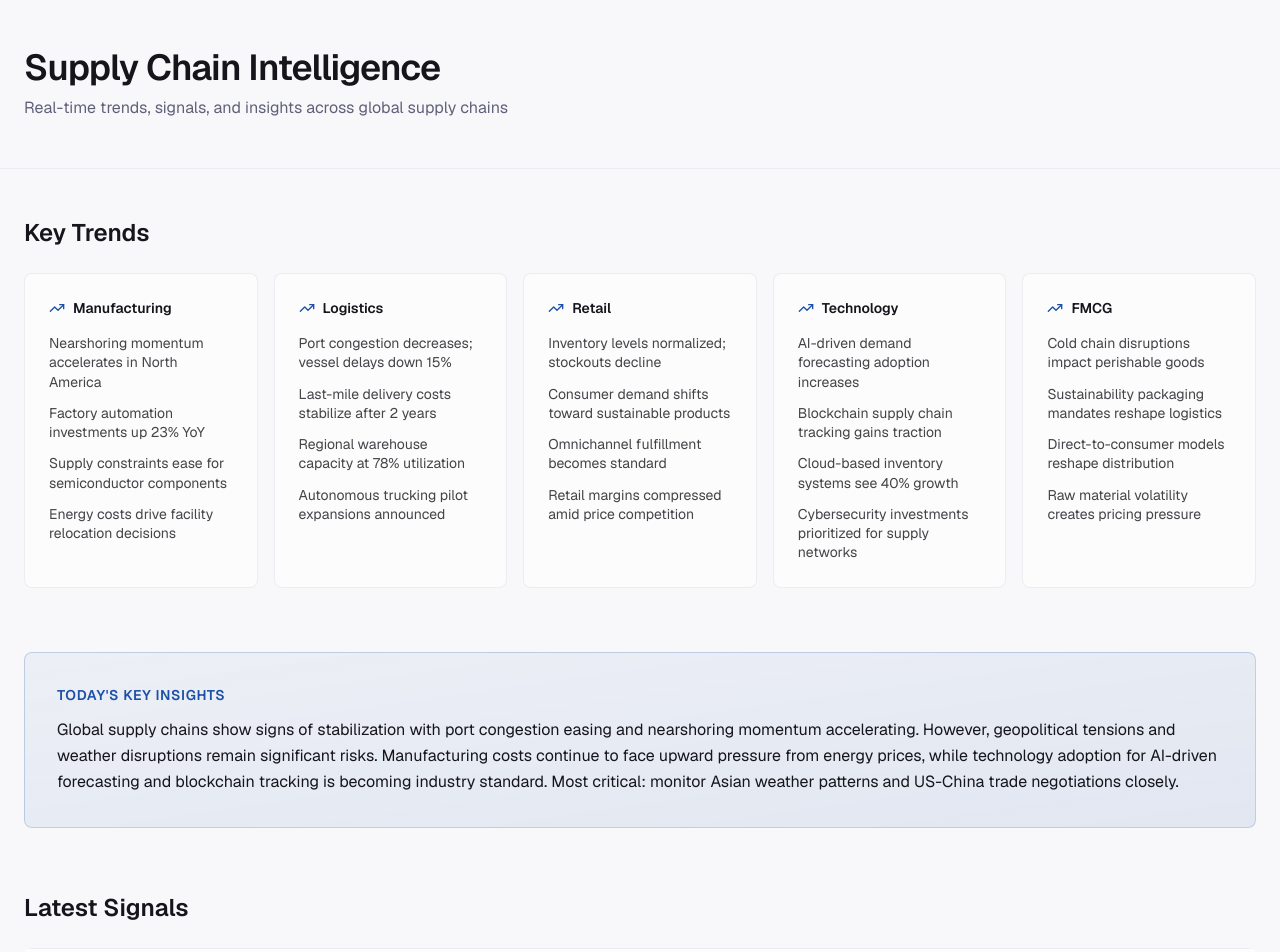
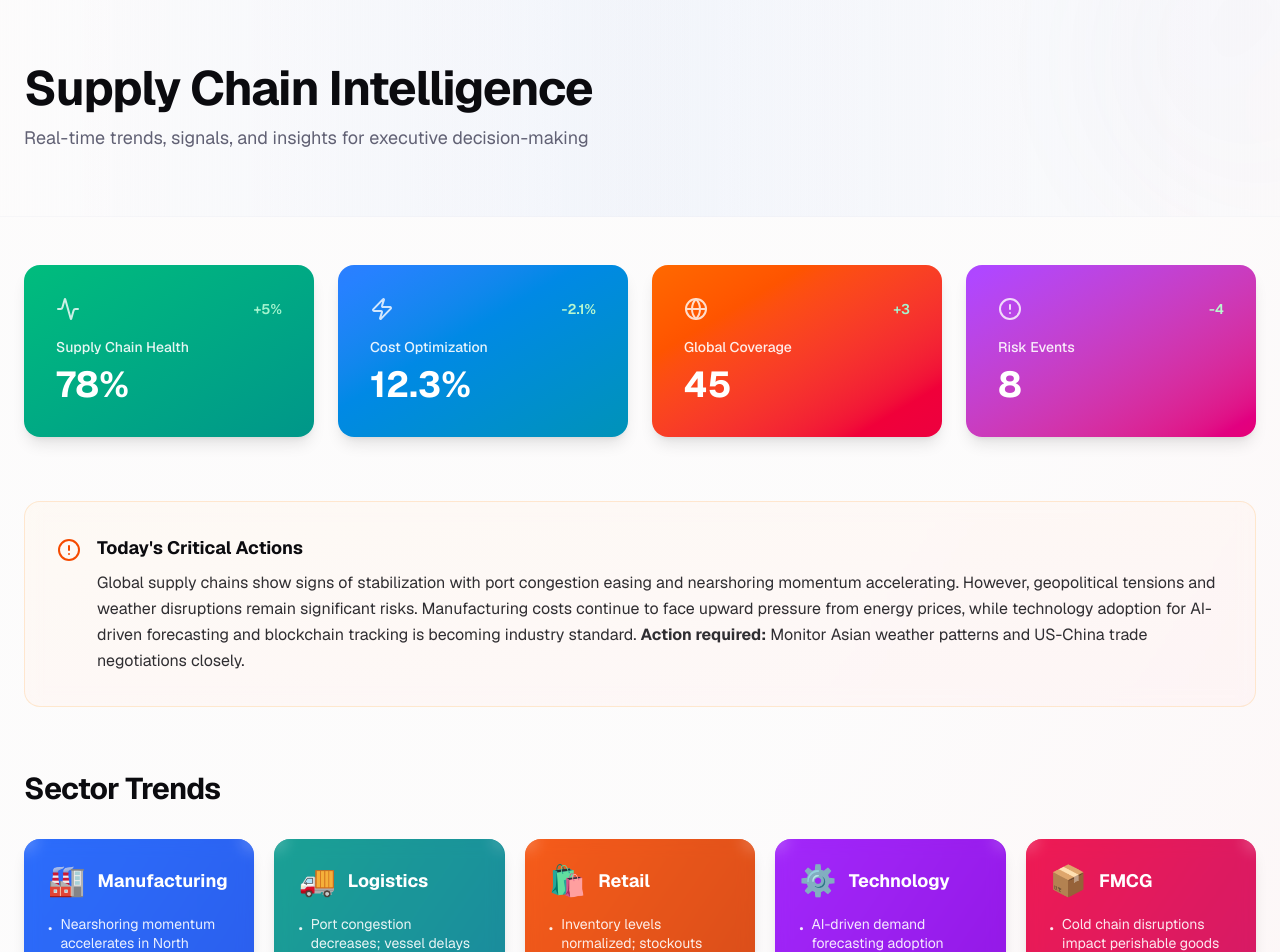
Before and after one commit to amitkumar-ai-pm/v0-scm-intelligence, a Next.js app: page / in a window 1280 px wide. Shown: the top 952 px of the page. Built offline with nearby package versions, Linux system fonts and the light colour scheme.

Commit message:
feat: redesign Supply Chain Intelligence dashboard\n\nUpdate with vibrant, executive-ready color palette and modern visual hierarchy

```diff
--- a/app/globals.css
+++ b/app/globals.css
@@ -4,74 +4,74 @@
 @custom-variant dark (&:is(.dark *));
 
 :root {
-  --background: oklch(0.98 0.002 285);
-  --foreground: oklch(0.2 0.01 285);
-  --card: oklch(0.99 0.001 285);
-  --card-foreground: oklch(0.2 0.01 285);
-  --popover: oklch(0.99 0.001 285);
-  --popover-foreground: oklch(0.2 0.01 285);
-  --primary: oklch(0.45 0.15 260);
-  --primary-foreground: oklch(0.98 0.001 285);
-  --secondary: oklch(0.92 0.01 285);
-  --secondary-foreground: oklch(0.2 0.01 285);
-  --muted: oklch(0.88 0.01 285);
-  --muted-foreground: oklch(0.5 0.04 285);
-  --accent: oklch(0.35 0.12 200);
-  --accent-foreground: oklch(0.98 0.001 285);
-  --destructive: oklch(0.577 0.245 27.325);
-  --destructive-foreground: oklch(0.577 0.245 27.325);
-  --border: oklch(0.91 0.01 285);
-  --input: oklch(0.95 0.01 285);
-  --ring: oklch(0.45 0.15 260);
-  --chart-1: oklch(0.45 0.15 260);
-  --chart-2: oklch(0.35 0.12 200);
-  --chart-3: oklch(0.55 0.08 270);
-  --chart-4: oklch(0.65 0.1 250);
-  --chart-5: oklch(0.5 0.12 220);
-  --radius: 0.5rem;
-  --sidebar: oklch(0.98 0.002 285);
-  --sidebar-foreground: oklch(0.2 0.01 285);
-  --sidebar-primary: oklch(0.45 0.15 260);
-  --sidebar-primary-foreground: oklch(0.98 0.001 285);
-  --sidebar-accent: oklch(0.92 0.01 285);
-  --sidebar-accent-foreground: oklch(0.2 0.01 285);
-  --sidebar-border: oklch(0.91 0.01 285);
-  --sidebar-ring: oklch(0.45 0.15 260);
+  --background: oklch(0.99 0.001 0);
+  --foreground: oklch(0.15 0.01 285);
+  --card: oklch(1 0.001 0);
+  --card-foreground: oklch(0.15 0.01 285);
+  --popover: oklch(1 0.001 0);
+  --popover-foreground: oklch(0.15 0.01 285);
+  --primary: oklch(0.58 0.18 260);
+  --primary-foreground: oklch(1 0 0);
+  --secondary: oklch(0.94 0.01 0);
+  --secondary-foreground: oklch(0.15 0.01 285);
+  --muted: oklch(0.87 0.02 285);
+  --muted-foreground: oklch(0.5 0.03 285);
+  --accent: oklch(0.65 0.2 20);
+  --accent-foreground: oklch(1 0 0);
+  --destructive: oklch(0.62 0.22 25);
+  --destructive-foreground: oklch(1 0 0);
+  --border: oklch(0.93 0.01 285);
+  --input: oklch(0.96 0.01 285);
+  --ring: oklch(0.58 0.18 260);
+  --chart-1: oklch(0.58 0.18 260);
+  --chart-2: oklch(0.65 0.2 20);
+  --chart-3: oklch(0.52 0.15 140);
+  --chart-4: oklch(0.7 0.12 70);
+  --chart-5: oklch(0.6 0.16 310);
+  --radius: 0.75rem;
+  --sidebar: oklch(0.99 0.001 0);
+  --sidebar-foreground: oklch(0.15 0.01 285);
+  --sidebar-primary: oklch(0.58 0.18 260);
+  --sidebar-primary-foreground: oklch(1 0 0);
+  --sidebar-accent: oklch(0.94 0.01 0);
+  --sidebar-accent-foreground: oklch(0.15 0.01 285);
+  --sidebar-border: oklch(0.93 0.01 285);
+  --sidebar-ring: oklch(0.58 0.18 260);
 }
 
 .dark {
-  --background: oklch(0.12 0.01 285);
-  --foreground: oklch(0.94 0.01 285);
-  --card: oklch(0.16 0.01 285);
-  --card-foreground: oklch(0.94 0.01 285);
-  --popover: oklch(0.16 0.01 285);
-  --popover-foreground: oklch(0.94 0.01 285);
-  --primary: oklch(0.62 0.15 260);
-  --primary-foreground: oklch(0.12 0.01 285);
-  --secondary: oklch(0.25 0.01 285);
-  --secondary-foreground: oklch(0.94 0.01 285);
-  --muted: oklch(0.3 0.01 285);
-  --muted-foreground: oklch(0.6 0.03 285);
-  --accent: oklch(0.68 0.12 200);
-  --accent-foreground: oklch(0.12 0.01 285);
-  --destructive: oklch(0.396 0.141 25.723);
-  --destructive-foreground: oklch(0.637 0.237 25.331);
-  --border: oklch(0.25 0.01 285);
-  --input: oklch(0.2 0.01 285);
-  --ring: oklch(0.62 0.15 260);
-  --chart-1: oklch(0.62 0.15 260);
-  --chart-2: oklch(0.68 0.12 200);
-  --chart-3: oklch(0.7 0.1 270);
-  --chart-4: oklch(0.75 0.12 250);
-  --chart-5: oklch(0.65 0.13 220);
-  --sidebar: oklch(0.12 0.01 285);
-  --sidebar-foreground: oklch(0.94 0.01 285);
-  --sidebar-primary: oklch(0.62 0.15 260);
-  --sidebar-primary-foreground: oklch(0.12 0.01 285);
-  --sidebar-accent: oklch(0.25 0.01 285);
-  --sidebar-accent-foreground: oklch(0.94 0.01 285);
-  --sidebar-border: oklch(0.25 0.01 285);
-  --sidebar-ring: oklch(0.62 0.15 260);
+  --background: oklch(0.11 0.01 285);
+  --foreground: oklch(0.95 0.01 0);
+  --card: oklch(0.15 0.01 285);
+  --card-foreground: oklch(0.95 0.01 0);
+  --popover: oklch(0.15 0.01 285);
+  --popover-foreground: oklch(0.95 0.01 0);
+  --primary: oklch(0.68 0.18 260);
+  --primary-foreground: oklch(0.11 0.01 285);
+  --secondary: oklch(0.22 0.01 285);
+  --secondary-foreground: oklch(0.95 0.01 0);
+  --muted: oklch(0.28 0.01 285);
+  --muted-foreground: oklch(0.62 0.02 285);
+  --accent: oklch(0.75 0.2 20);
+  --accent-foreground: oklch(0.11 0.01 285);
+  --destructive: oklch(0.68 0.22 25);
+  --destructive-foreground: oklch(0.11 0.01 285);
+  --border: oklch(0.22 0.01 285);
+  --input: oklch(0.18 0.01 285);
+  --ring: oklch(0.68 0.18 260);
+  --chart-1: oklch(0.68 0.18 260);
+  --chart-2: oklch(0.75 0.2 20);
+  --chart-3: oklch(0.62 0.15 140);
+  --chart-4: oklch(0.8 0.12 70);
+  --chart-5: oklch(0.7 0.16 310);
+  --sidebar: oklch(0.11 0.01 285);
+  --sidebar-foreground: oklch(0.95 0.01 0);
+  --sidebar-primary: oklch(0.68 0.18 260);
+  --sidebar-primary-foreground: oklch(0.11 0.01 285);
+  --sidebar-accent: oklch(0.22 0.01 285);
+  --sidebar-accent-foreground: oklch(0.95 0.01 0);
+  --sidebar-border: oklch(0.22 0.01 285);
+  --sidebar-ring: oklch(0.68 0.18 260);
 }
 
 @theme inline {
--- a/app/page.tsx
+++ b/app/page.tsx
@@ -1,16 +1,25 @@
 'use client'
 
 import { useState } from 'react'
-import { ChevronDown, Send, TrendingUp } from 'lucide-react'
+import { ChevronDown, Send, TrendingUp, AlertCircle, Activity, Zap, Globe } from 'lucide-react'
 
 const Page = () => {
   const [expandedNews, setExpandedNews] = useState<string | null>(null)
   const [chatInput, setChatInput] = useState('')
 
+  const kpiMetrics = [
+    { label: 'Supply Chain Health', value: '78%', trend: '+5%', color: 'bg-gradient-to-br from-emerald-500 to-teal-600', icon: Activity },
+    { label: 'Cost Optimization', value: '12.3%', trend: '-2.1%', color: 'bg-gradient-to-br from-blue-500 to-cyan-600', icon: Zap },
+    { label: 'Global Coverage', value: '45', trend: '+3', color: 'bg-gradient-to-br from-orange-500 to-rose-600', icon: Globe },
+    { label: 'Risk Events', value: '8', trend: '-4', color: 'bg-gradient-to-br from-purple-500 to-pink-600', icon: AlertCircle },
+  ]
+
   const trends = [
     {
       id: 'manufacturing',
       title: 'Manufacturing',
+      color: 'from-blue-600 to-blue-700',
+      icon: '🏭',
       items: [
         'Nearshoring momentum accelerates in North America',
         'Factory automation investments up 23% YoY',
@@ -21,6 +30,8 @@ const Page = () => {
     {
       id: 'logistics',
       title: 'Logistics',
+      color: 'from-teal-600 to-cyan-700',
+      icon: '🚚',
       items: [
         'Port congestion decreases; vessel delays down 15%',
         'Last-mile delivery costs stabilize after 2 years',
@@ -31,6 +42,8 @@ const Page = () => {
     {
       id: 'retail',
       title: 'Retail',
+      color: 'from-orange-600 to-orange-700',
+      icon: '🛍️',
       items: [
         'Inventory levels normalized; stockouts decline',
         'Consumer demand shifts toward sustainable products',
@@ -41,6 +54,8 @@ const Page = () => {
     {
       id: 'technology',
       title: 'Technology',
+      color: 'from-purple-600 to-purple-700',
+      icon: '⚙️',
       items: [
         'AI-driven demand forecasting adoption increases',
         'Blockchain supply chain tracking gains traction',
@@ -51,6 +66,8 @@ const Page = () => {
     {
       id: 'fmcg',
       title: 'FMCG',
+      color: 'from-rose-600 to-pink-700',
+      icon: '📦',
       items: [
         'Cold chain disruptions impact perishable goods',
         'Sustainability packaging mandates reshape logistics',
@@ -119,75 +136,122 @@ const Page = () => {
   }
 
   return (
-    <div className="min-h-screen bg-background text-foreground">
-      {/* Header Section */}
-      <header className="border-b border-border/50 bg-background">
-        <div className="mx-auto max-w-7xl px-6 py-12">
-          <h1 className="text-4xl font-semibold tracking-tight">Supply Chain Intelligence</h1>
-          <p className="mt-2 text-base text-muted-foreground">
-            Real-time trends, signals, and insights across global supply chains
-          </p>
+    <div className="min-h-screen bg-gradient-to-br from-background via-background to-accent/5 text-foreground">
+      {/* Premium Header */}
+      <header className="relative overflow-hidden border-b border-border/30 bg-gradient-to-r from-background via-primary/5 to-background">
+        <div className="absolute inset-0 opacity-20">
+          <div className="absolute -right-48 -top-32 h-96 w-96 rounded-full bg-gradient-to-br from-primary/20 to-accent/10 blur-3xl"></div>
+        </div>
+        <div className="relative mx-auto max-w-7xl px-6 py-16">
+          <div className="flex items-baseline justify-between">
+            <div>
+              <h1 className="text-5xl font-bold tracking-tight text-foreground">Supply Chain Intelligence</h1>
+              <p className="mt-3 text-lg text-muted-foreground">
+                Real-time trends, signals, and insights for executive decision-making
+              </p>
+            </div>
+          </div>
         </div>
       </header>
 
       <main className="mx-auto max-w-7xl px-6 py-12">
+        {/* KPI Metrics Section */}
+        <section className="mb-16">
+          <div className="grid gap-6 md:grid-cols-2 lg:grid-cols-4">
+            {kpiMetrics.map((metric) => {
+              const Icon = metric.icon
+              return (
+                <div
+                  key={metric.label}
+                  className={`${metric.color} rounded-xl p-8 text-white shadow-lg transition-all hover:shadow-xl hover:scale-105`}
+                >
+                  <div className="flex items-center justify-between mb-4">
+                    <Icon className="h-6 w-6 opacity-80" />
+                    <span className={`text-sm font-semibold ${metric.trend.startsWith('+') ? 'text-emerald-200' : 'text-green-200'}`}>
+                      {metric.trend}
+                    </span>
+                  </div>
+                  <p className="text-sm font-medium opacity-90">{metric.label}</p>
+                  <p className="mt-2 text-4xl font-bold">{metric.value}</p>
+                </div>
+              )
+            })}
+          </div>
+        </section>
+
+        {/* Key Insights Alert Box */}
+        <section className="mb-16">
+          <div className="rounded-xl border border-orange-200/50 bg-gradient-to-br from-orange-50/50 to-rose-50/50 p-8 backdrop-blur-sm">
+            <div className="flex gap-4">
+              <AlertCircle className="h-6 w-6 flex-shrink-0 text-orange-600 mt-1" />
+              <div>
+                <h3 className="mb-2 text-lg font-bold text-foreground">Today's Critical Actions</h3>
+                <p className="leading-relaxed text-foreground/85">
+                  Global supply chains show signs of stabilization with port congestion easing and nearshoring momentum accelerating. However, geopolitical tensions and weather disruptions remain significant risks. Manufacturing costs continue to face upward pressure from energy prices, while technology adoption for AI-driven forecasting and blockchain tracking is becoming industry standard. <strong>Action required:</strong> Monitor Asian weather patterns and US-China trade negotiations closely.
+                </p>
+              </div>
+            </div>
+          </div>
+        </section>
+
         {/* Key Trends Section */}
         <section className="mb-16">
-          <h2 className="mb-6 text-2xl font-semibold">Key Trends</h2>
-          <div className="grid gap-4 md:grid-cols-2 lg:grid-cols-5">
+          <h2 className="mb-8 text-3xl font-bold tracking-tight text-foreground">Sector Trends</h2>
+          <div className="grid gap-5 md:grid-cols-2 lg:grid-cols-5">
             {trends.map((trend) => (
-              <div key={trend.id} className="rounded-lg border border-border/50 bg-card p-6 transition-shadow hover:shadow-md">
-                <h3 className="mb-4 flex items-center gap-2 text-sm font-semibold">
-                  <TrendingUp className="h-4 w-4 text-primary" />
-                  {trend.title}
-                </h3>
-                <ul className="space-y-3">
-                  {trend.items.map((item, idx) => (
-                    <li key={idx} className="text-sm leading-snug text-foreground/80">
-                      {item}
-                    </li>
-                  ))}
-                </ul>
+              <div
+                key={trend.id}
+                className={`group rounded-xl bg-gradient-to-br ${trend.color} p-0 shadow-lg transition-all hover:shadow-2xl hover:-translate-y-1`}
+              >
+                <div className="rounded-xl bg-white/10 backdrop-blur-sm p-6 h-full">
+                  <div className="flex items-center gap-3 mb-4">
+                    <span className="text-3xl">{trend.icon}</span>
+                    <h3 className="font-bold text-white text-lg">{trend.title}</h3>
+                  </div>
+                  <ul className="space-y-2">
+                    {trend.items.map((item, idx) => (
+                      <li key={idx} className="text-sm leading-snug text-white/90 flex gap-2">
+                        <span className="flex-shrink-0 mt-1">•</span>
+                        <span>{item}</span>
+                      </li>
+                    ))}
+                  </ul>
+                </div>
               </div>
             ))}
           </div>
         </section>
 
-        {/* Insight Summary Section */}
-        <section className="mb-16">
-          <div className="rounded-lg border border-primary/20 bg-gradient-to-br from-primary/5 to-primary/10 p-8">
-            <h3 className="mb-3 text-sm font-semibold uppercase tracking-wider text-primary">Today's Key Insights</h3>
-            <p className="leading-relaxed text-foreground">
-              Global supply chains show signs of stabilization with port congestion easing and nearshoring momentum accelerating. However, geopolitical tensions and weather disruptions remain significant risks. Manufacturing costs continue to face upward pressure from energy prices, while technology adoption for AI-driven forecasting and blockchain tracking is becoming industry standard. Most critical: monitor Asian weather patterns and US-China trade negotiations closely.
-            </p>
-          </div>
-        </section>
-
         {/* Latest Signals Section */}
         <section className="mb-16">
-          <h2 className="mb-6 text-2xl font-semibold">Latest Signals</h2>
+          <h2 className="mb-8 text-3xl font-bold tracking-tight text-foreground">Latest Signals</h2>
           <div className="space-y-3">
             {newsCategories.map((category) => (
-              <div key={category.id} className="rounded-lg border border-border/50">
+              <div key={category.id} className="rounded-xl border border-border/30 overflow-hidden backdrop-blur-sm bg-card/50 hover:bg-card/70 transition-colors">
                 <button
                   onClick={() => toggleNews(category.id)}
-                  className="flex w-full items-center justify-between bg-card px-6 py-4 text-left hover:bg-card/80 transition-colors"
+                  className="flex w-full items-center justify-between px-6 py-4 text-left"
                 >
-                  <h3 className="font-semibold text-foreground">{category.title}</h3>
+                  <div className="flex items-center gap-3">
+                    <div className="h-2 w-2 rounded-full bg-primary"></div>
+                    <h3 className="font-bold text-lg text-foreground">{category.title}</h3>
+                  </div>
                   <ChevronDown
-                    className={`h-5 w-5 text-muted-foreground transition-transform ${
+                    className={`h-5 w-5 text-muted-foreground transition-transform duration-300 ${
                       expandedNews === category.id ? 'rotate-180' : ''
                     }`}
                   />
                 </button>
                 {expandedNews === category.id && (
-                  <div className="border-t border-border/50 bg-background/50 p-6">
+                  <div className="border-t border-border/20 bg-gradient-to-b from-foreground/2 to-transparent p-6">
                     <ul className="space-y-4">
                       {category.news.map((item, idx) => (
-                        <li key={idx} className="space-y-1">
-                          <p className="font-medium text-foreground text-sm leading-snug">{item.headline}</p>
-                          <p className="text-xs text-muted-foreground">
-                            {item.source} • {item.date}
+                        <li key={idx} className="space-y-1.5 pb-4 border-b border-border/10 last:border-0 last:pb-0">
+                          <p className="font-semibold text-foreground text-sm leading-snug">{item.headline}</p>
+                          <p className="text-xs text-muted-foreground flex gap-2">
+                            <span className="font-medium text-primary">{item.source}</span>
+                            <span>•</span>
+                            <span>{item.date}</span>
                           </p>
                         </li>
                       ))}
@@ -201,22 +265,22 @@ const Page = () => {
 
         {/* Chat Section */}
         <section>
-          <h2 className="mb-6 text-2xl font-semibold">Ask About Supply Chain Trends</h2>
-          <div className="rounded-lg border border-border/50 bg-card p-6">
+          <h2 className="mb-8 text-3xl font-bold tracking-tight text-foreground">Ask Supply Chain AI</h2>
+          <div className="rounded-xl border border-border/30 bg-gradient-to-br from-card to-card/50 p-8 backdrop-blur-sm shadow-lg">
             <form onSubmit={handleChatSubmit} className="flex gap-3">
               <input
                 type="text"
                 value={chatInput}
                 onChange={(e) => setChatInput(e.target.value)}
-                placeholder="Ask anything about supply chain trends or news..."
-                className="flex-1 rounded-lg border border-border/50 bg-background px-4 py-3 text-sm placeholder-muted-foreground focus:outline-none focus:ring-2 focus:ring-primary/50 transition-all"
+                placeholder="Ask anything about supply chain trends, risks, or opportunities..."
+                className="flex-1 rounded-lg border border-border/50 bg-background/50 px-5 py-4 text-sm placeholder-muted-foreground focus:outline-none focus:ring-2 focus:ring-primary focus:border-transparent transition-all backdrop-blur-sm"
               />
               <button
                 type="submit"
-                className="rounded-lg bg-primary px-4 py-3 text-primary-foreground hover:bg-primary/90 transition-colors flex items-center gap-2 text-sm font-medium"
+                className="rounded-lg bg-gradient-to-r from-primary to-accent px-6 py-4 text-white hover:shadow-lg transition-all flex items-center gap-2 text-sm font-semibold hover:scale-105"
               >
                 <Send className="h-4 w-4" />
-                <span className="hidden sm:inline">Send</span>
+                <span className="hidden sm:inline">Ask</span>
               </button>
             </form>
           </div>
```
Also changed, not shown: 1 other file (tests, documents, lock files or other folders).
